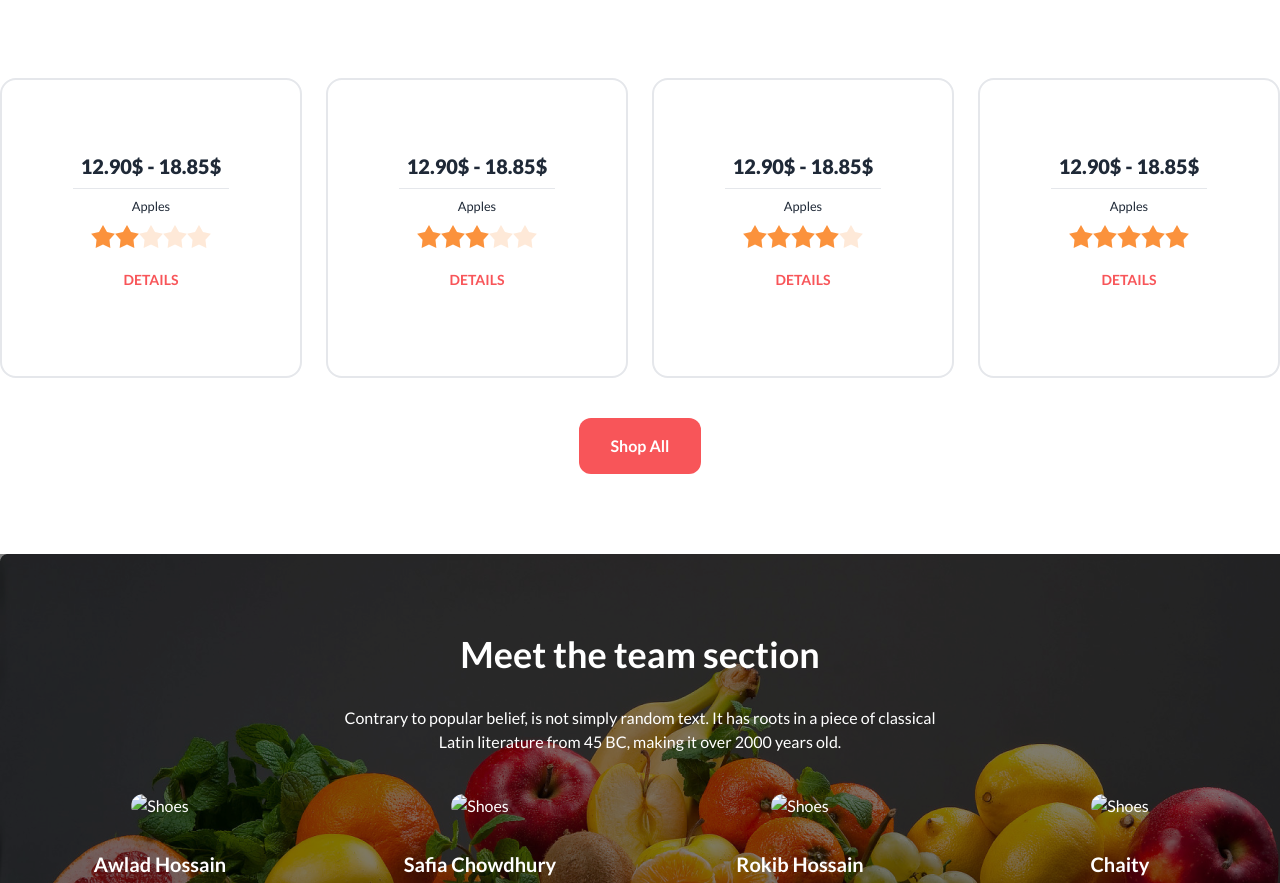
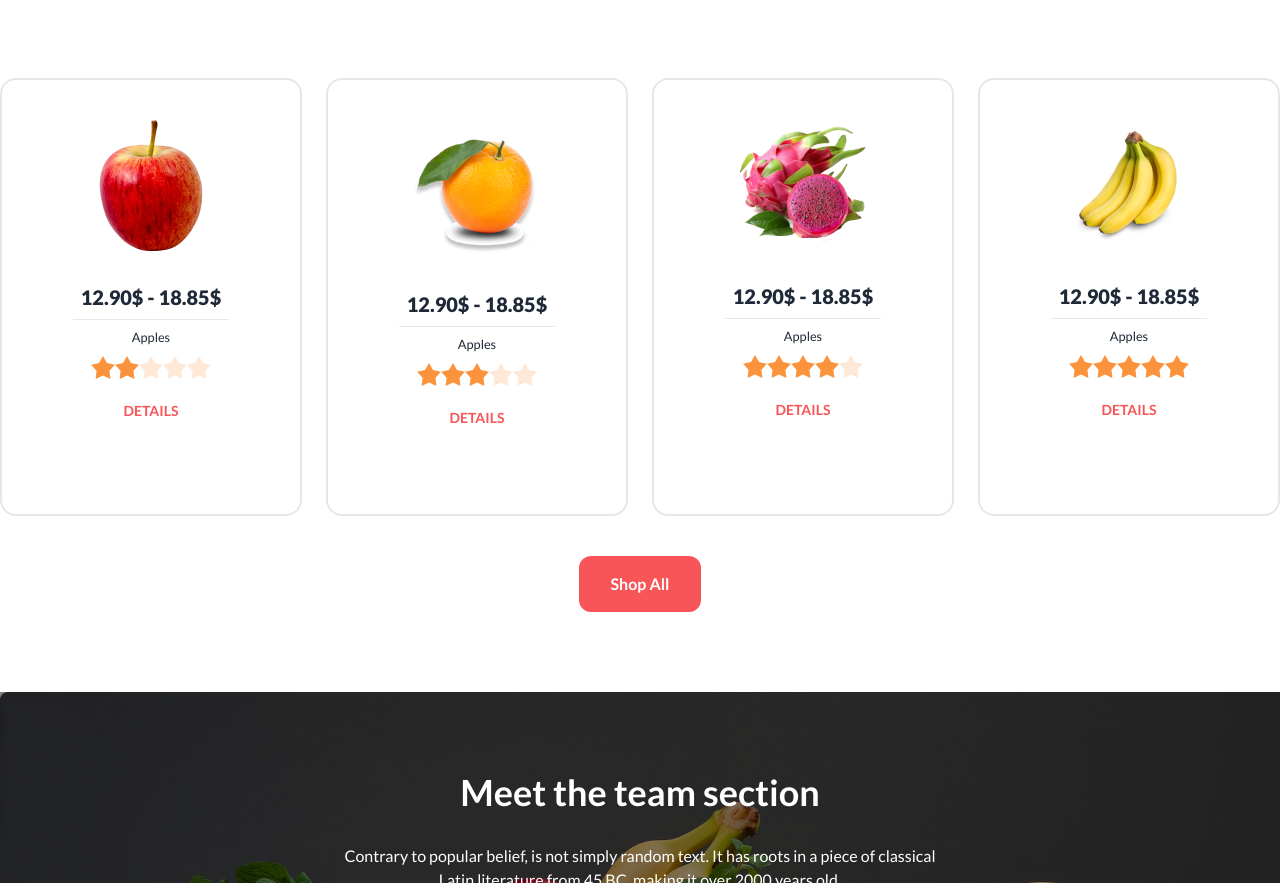
Before and after one commit to mehedihasanepu/fruit-paradise, a plain HTML site: page index.html in a window 1280 px wide. Shown: the part 970-1853 px from the top of the page. Drawn offline with nearby package versions, Linux system fonts and the light colour scheme; the site is published under a folder, as on GitHub Pages, so addresses that start at the root find nothing.

Commit message:
images mistake solve

```diff
--- a/index.html
+++ b/index.html
@@ -242,7 +242,7 @@
 
                 <!-- card-1 -->
                 <div class="card border-2 text-center py-10 ">
-                    <figure><img src="/images/fruit6.png" alt="" /></figure>
+                    <figure><img src="images/fruit6.png" alt="" /></figure>
                     <div class="card-body">
                         <h2 class="text-xl font-extrabold">12.90$ - 18.85$</h2>
                         <hr class="w-8/12 mx-auto">
@@ -260,7 +260,7 @@
                         <dialog id="my_modal_5" class="modal modal-bottom sm:modal-middle">
                             <form method="dialog" class="modal-box">
                                 <div class="card ">
-                                    <figure><img src="/images/fruit6.png" alt="" /></figure>
+                                    <figure><img src="images/fruit6.png" alt="" /></figure>
                                     <div class="card-body space-y-2">
                                         <h2 class="text-xl font-extrabold">Apples</h2>
                                         <small>Professional employees are there for you to pick the most amazing and
@@ -291,7 +291,7 @@
 
                 <!-- card-2 -->
                 <div class="card border-2 text-center py-10 ">
-                    <figure><img src="/images/fruit7.png" alt="" /></figure>
+                    <figure><img src="images/fruit7.png" alt="" /></figure>
                     <div class="card-body">
                         <h2 class="text-xl font-extrabold">12.90$ - 18.85$</h2>
                         <hr class="w-8/12 mx-auto">
@@ -309,7 +309,7 @@
                         <dialog id="my_modal_6" class="modal modal-bottom sm:modal-middle">
                             <form method="dialog" class="modal-box">
                                 <div class="card ">
-                                    <figure><img src="/images/fruit7.png" alt="" /></figure>
+                                    <figure><img src="images/fruit7.png" alt="" /></figure>
                                     <div class="card-body space-y-2">
                                         <h2 class="text-xl font-extrabold">Apples</h2>
                                         <small>Professional employees are there for you to pick the most amazing and
@@ -340,7 +340,7 @@
 
                 <!-- card-3 -->
                 <div class="card border-2 text-center py-10 ">
-                    <figure><img src="/images/fruit8.png" alt="" /></figure>
+                    <figure><img src="images/fruit8.png" alt="" /></figure>
                     <div class="card-body">
                         <h2 class="text-xl font-extrabold">12.90$ - 18.85$</h2>
                         <hr class="w-8/12 mx-auto">
@@ -358,7 +358,7 @@
                         <dialog id="my_modal_7" class="modal modal-bottom sm:modal-middle">
                             <form method="dialog" class="modal-box">
                                 <div class="card ">
-                                    <figure><img src="/images/fruit8.png" alt="" /></figure>
+                                    <figure><img src="images/fruit8.png" alt="" /></figure>
                                     <div class="card-body space-y-2">
                                         <h2 class="text-xl font-extrabold">Apples</h2>
                                         <small>Professional employees are there for you to pick the most amazing and
@@ -389,7 +389,7 @@
 
                 <!-- card-4 -->
                 <div class="card border-2 text-center py-10 ">
-                    <figure><img src="/images/fruit9.png" alt="" /></figure>
+                    <figure><img src="images/fruit9.png" alt="" /></figure>
                     <div class="card-body">
                         <h2 class="text-xl font-extrabold">12.90$ - 18.85$</h2>
                         <hr class="w-8/12 mx-auto">
@@ -407,7 +407,7 @@
                         <dialog id="my_modal_8" class="modal modal-bottom sm:modal-middle">
                             <form method="dialog" class="modal-box">
                                 <div class="card ">
-                                    <figure><img src="/images/fruit9.png" alt="" /></figure>
+                                    <figure><img src="images/fruit9.png" alt="" /></figure>
                                     <div class="card-body space-y-2">
                                         <h2 class="text-xl font-extrabold">Apples</h2>
                                         <small>Professional employees are there for you to pick the most amazing and
@@ -448,9 +448,10 @@
         <section class=" my-20 text-center rounded-lg ">
             <div class="lg:h-[600px] w-full" style="background: url('images/banner1.png'); background-size: cover;">
                 <div class=" lg:h-[600px] mx-auto backdrop-brightness-50 text-white">
-                    <div class="pt-20 px-2" >
+                    <div class="pt-20 px-2">
                         <h2 class="text-3xl md:text-4xl font-bold pb-8">Meet the team section</h2>
-                        <p>Contrary to popular belief, is not simply random text. It has roots in a piece of classical <br>
+                        <p>Contrary to popular belief, is not simply random text. It has roots in a piece of classical
+                            <br>
                             Latin literature from 45 BC, making it over 2000 years old.</p>
                     </div>
 
@@ -458,48 +459,53 @@
                     <div class="grid grid-cols-1 md:grid-cols-2 lg:grid-cols-4  text-center">
                         <div class="card ">
                             <figure class="px-10 pt-10">
-                              <img src="/images/member1.png" alt="Shoes" class="rounded-xl" />
+                                <img src="images/member1.png" alt="Shoes" class="rounded-xl" />
                             </figure>
                             <div class="card-body items-center text-center">
                                 <h2 class="card-title">Awlad Hossain</h2>
                                 <p>Fruits Expert</p>
-                              <div class="text-xl flex gap-3 "> <i class="fa-brands fa-facebook"></i><i class="fa-brands fa-twitter"></i><i class="fa-brands fa-linkedin"></i></div>
+                                <div class="text-xl flex gap-3 "> <i class="fa-brands fa-facebook"></i><i
+                                        class="fa-brands fa-twitter"></i><i class="fa-brands fa-linkedin"></i></div>
                             </div>
                         </div>
                         <div class="card ">
                             <figure class="px-10 pt-10">
-                              <img src="/images/member2.png" alt="Shoes" class="rounded-xl" />
+                                <img src="images/member2.png" alt="Shoes" class="rounded-xl" />
                             </figure>
                             <div class="card-body items-center text-center">
                                 <h2 class="card-title">Safia Chowdhury</h2>
                                 <p>Fruits Expert</p>
-                              <div class="text-xl flex gap-3 "> <i class="fa-brands fa-facebook"></i><i class="fa-brands fa-twitter"></i><i class="fa-brands fa-linkedin"></i></div>
+                                <div class="text-xl flex gap-3 "> <i class="fa-brands fa-facebook"></i><i
+                                        class="fa-brands fa-twitter"></i><i class="fa-brands fa-linkedin"></i></div>
                             </div>
                         </div>
                         <div class="card ">
                             <figure class="px-10 pt-10">
-                              <img src="/images/member3.png" alt="Shoes" class="rounded-xl" />
+                                <img src="images/member3.png" alt="Shoes" class="rounded-xl" />
                             </figure>
                             <div class="card-body items-center text-center">
                                 <h2 class="card-title">Rokib Hossain</h2>
                                 <p>Fruits Expert</p>
-                              <div class="text-xl flex gap-3 "> <i class="fa-brands fa-facebook"></i><i class="fa-brands fa-twitter"></i><i class="fa-brands fa-linkedin"></i></div>
+                                <div class="text-xl flex gap-3 "> <i class="fa-brands fa-facebook"></i><i
+                                        class="fa-brands fa-twitter"></i><i class="fa-brands fa-linkedin"></i></div>
                             </div>
                         </div>
                         <div class="card ">
                             <figure class="px-10 pt-10">
-                              <img src="/images/member4.png" alt="Shoes" class="rounded-xl" />
+                                <img src="images/member4.png" alt="Shoes" class="rounded-xl" />
                             </figure>
                             <div class="card-body items-center text-center">
                                 <h2 class="card-title">Chaity</h2>
                                 <p>Fruits Expert</p>
-                              <div class="text-xl flex gap-3 "> <i class="fa-brands fa-facebook"></i><i class="fa-brands fa-twitter"></i><i class="fa-brands fa-linkedin"></i></div>
+                                <div class="text-xl flex gap-3 "> <i class="fa-brands fa-facebook"></i><i
+                                        class="fa-brands fa-twitter"></i><i class="fa-brands fa-linkedin"></i></div>
                             </div>
                         </div>
                     </div>
                 </div>
             </div>
         </section>
+        <!-- Meet the team section end -->
     </main>
 
     <footer>
```
Lines whose indentation alone changed are shown as unchanged.
